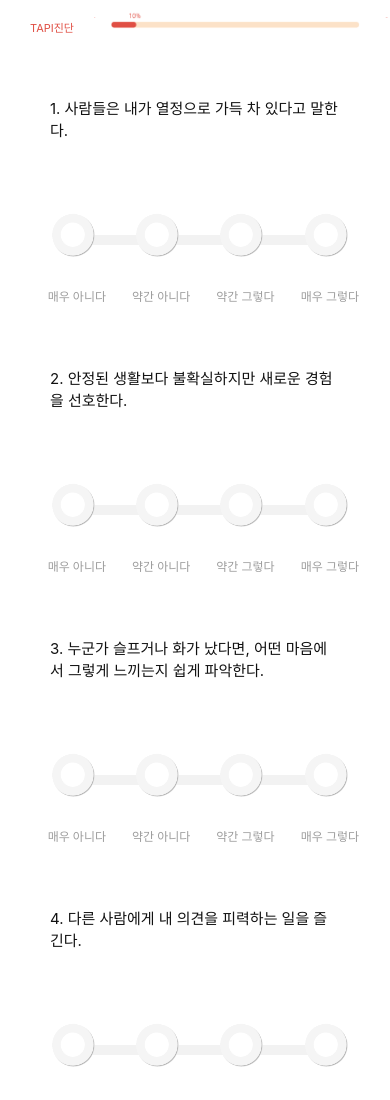
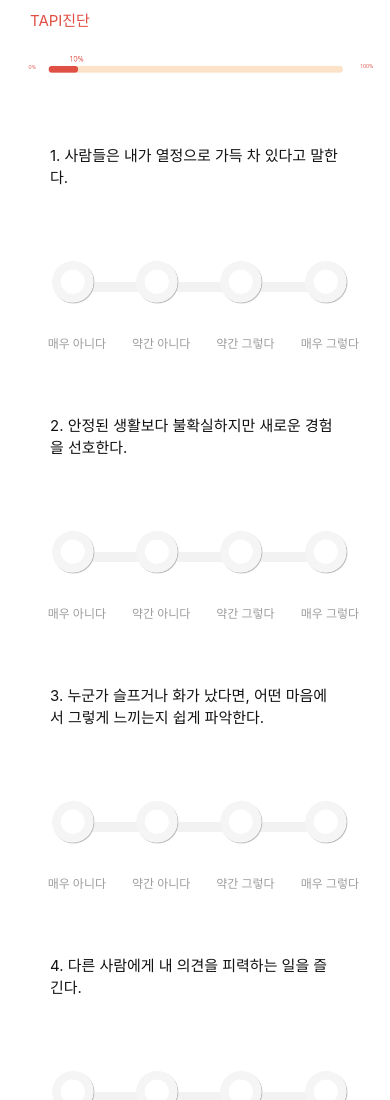
Before and after one commit to stealthit/tapi, a plain HTML site: page pages/user/research_list.html in a window 390 px wide. Shown: the top 1100 px of the page. Drawn offline with Linux system fonts and the light colour scheme; a web font is replaced by a local one.

Commit message:
change gauge

```diff
--- a/css/mobile.css
+++ b/css/mobile.css
@@ -104,10 +104,9 @@ table.tbl-type01 tfoot td .type-label { min-width:135px; padding-right:10px; }
 #research-list header { padding: 0 60px; }
 #research-list header span { width:29px; height:39px; border-right:1px solid var(--tai-gray-300); background:url("../img/icon_rsc_icon.svg") no-repeat 0 0; margin-right:10px; flex:0 1 40px; font-size:0; }
 #research-list header h1 { font-size:var(--tai-font-size-32); font-weight:700; color:var(--tai-body-color); flex:1 1 50% }
-#research-list header p { font-size:1.5rem; }
-#research-list header .header-right { width: 30rem; }
-#research-list header .header-right::after { font-size: 0.1rem; top: 11px; left: -1.6rem; }
-#research-list header .header-right::before { font-size: 0.1rem; top: 11px; right: -2.8rem; }
+#research-list header p { font-size:2rem; }
+#research-list header .header-right::after { font-size: 1.5rem; top: 2.3rem; left: -2.6rem; }
+#research-list header .header-right::before { font-size: 1.5rem; top: 2.3rem; right: -4.8rem; }
 
 
 
@@ -124,6 +123,7 @@ table.tbl-type01 tfoot td .type-label { min-width:135px; padding-right:10px; }
 .rsc-end h1 { width:80vw }
 .rsc-end p { margin:20px 0 30px }
 .rsc-list-ul li:last-child { height: 6rem; }
+
 @media (max-width:767px){
  .rsc-list { padding: 0 5rem; }
 .rsc-list-ul li .chk-header p { font-size: 1.8rem; }
@@ -150,14 +150,15 @@ input[type="radio"]:checked + label.chk_label:after, input[type="radio"]:not(:ch
  {
  font-size: 1.2rem; }
 .rsc-list-ul li .btn_basic_02 { width: 28.5rem; }
-#research-list header p { font-size: 1.1rem; }
-#research-list header .header-right { width: 25rem; }
-#research-list header .header-right::before { top: 7px; }
-#research-list header .header-right::after { top: 7px; }
+#research-list header p { font-size: 1.5rem; }
+#research-list header .header-right::before { right:-3rem; top: 1.1rem; font-size: 0.5rem;}
+#research-list header .header-right::after {left:-1.8rem; top: 1.2rem; font-size: 0.5rem;}
  }
 
  @media (max-width:320px){
  .rsc-list { padding:0 4rem }
  .rsc-list-ul li .rsc-list-gage .gage-ul { left: -33px; }
- #research-list header .header-right { width: 20rem; }
+ #research-list header .header-right::before {  top: 0.8rem; }
+#research-list header .header-right::after { top: 0.8rem; }
+
  }
--- a/css/style.css
+++ b/css/style.css
@@ -295,14 +295,16 @@ table.tbl-type01 tfoot td li .type-txt { color:var(--tai-black-400); font-size:v
  }
 
 @media (max-width:1300px){
- #research-list header p { font-size: 2.8rem; }
- #research-list header .header-right { width: 70rem; }
- #research-list header .header-right::after { font-size: 1.5rem; top: 31px; left: -2.4rem; }
- #research-list header .header-right::before { font-size: 1.5rem; top: 30px; right: -4.5rem; }
+ #research-list header p { font-size: 2.8rem; justify-content: flex-start;}
+ #research-list header .header-right { width: 82rem; }
+ #research-list header .header-right::after { font-size: 2rem; top: 38px; left: -3.8rem; }
+ #research-list header .header-right::before { font-size: 2rem; top: 35px; right: -6.5rem; }
+
+ #research-list header { flex-direction: column; align-items:initial; height: auto; }
+ #research-list header .header-right { margin:20px auto 0; }
  }
 
 @media (max-width:1023px) {
-    #research-list header{padding:0 70px;}
 .login-wrap .content h3 { font-size: 5.7rem; }
 .login-wrap .content p { font-size: 3.1rem; }
 .login-wrap .content p span { font-size: 3.1rem; }
@@ -319,9 +321,7 @@ table.tbl-type01 tfoot td li .type-txt { color:var(--tai-black-400); font-size:v
 
 
 .rsc-list-ul li .chk-header p { white-space: normal; }
-
- #research-list header p { font-size: 2.8rem; }
- #research-list header .header-right { width: 45rem; }
- #research-list header .header-right::after { font-size: 1rem; top: 19px; left: -2.1rem; }
- #research-list header .header-right::before { font-size: 1rem; top: 19px; right: -3.5rem; }
+#research-list  header .header-right { width: 90%; }
+ #research-list header .header-right::after {  top: 30px;  }
+ #research-list header .header-right::before { top: 30px;  }
  }
```
